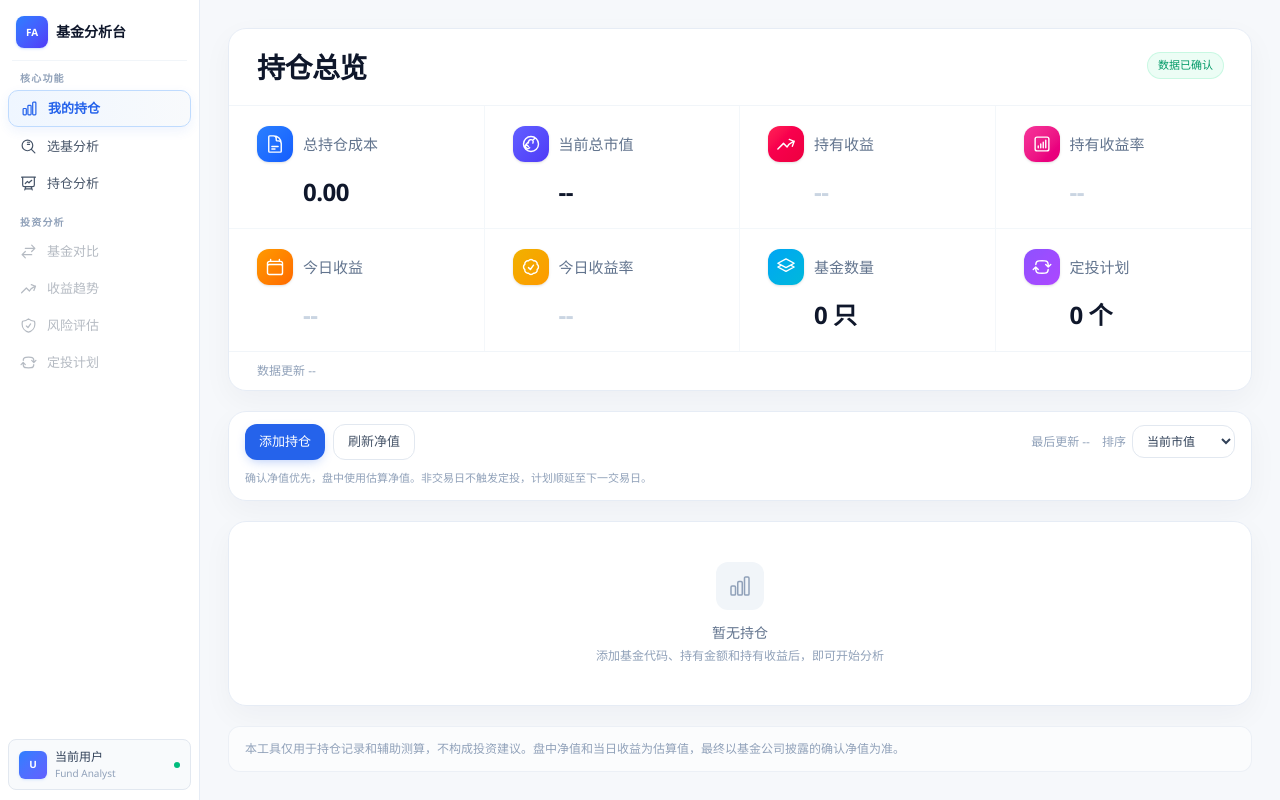
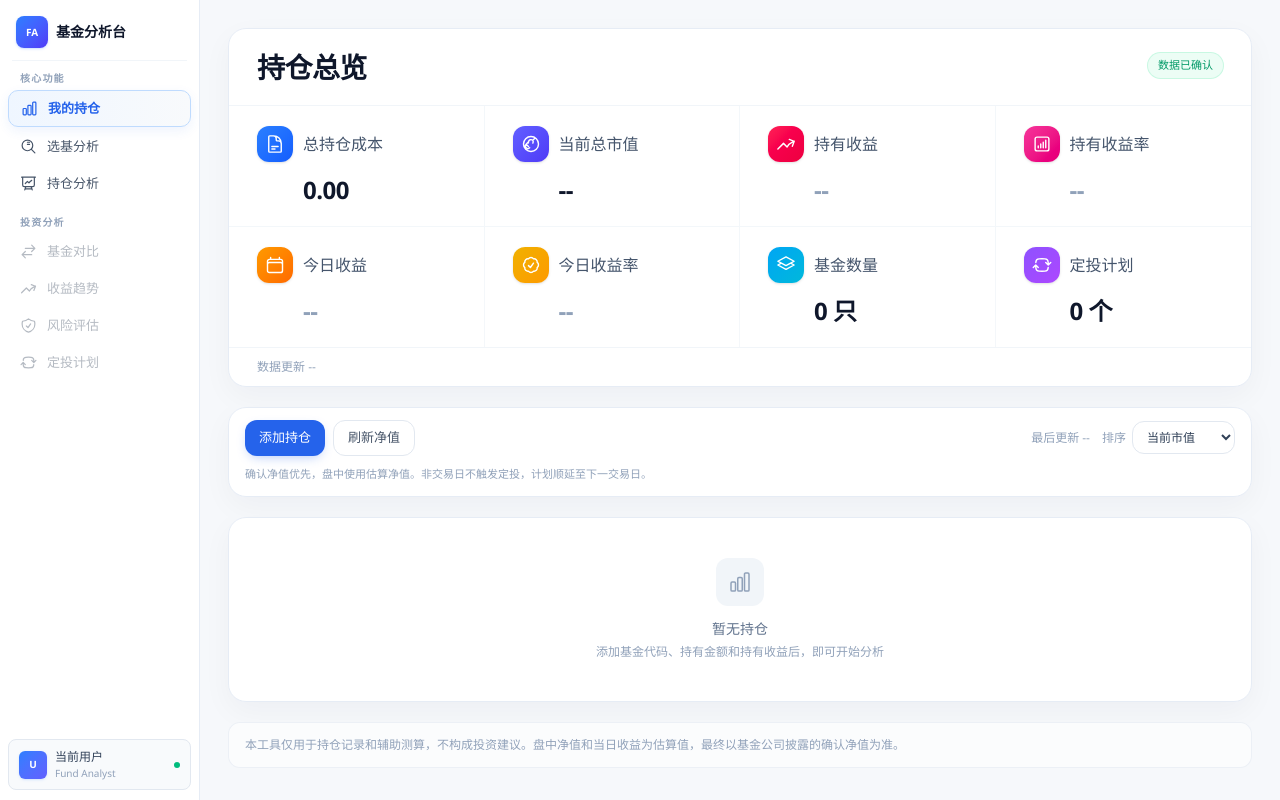
Before and after one commit to Wcoder03/fund-visualizer, a React (Vite) app: page / in a window 1280 px wide. Built offline with nearby package versions, Linux system fonts and the light colour scheme.

Commit message:
fix: 持仓总览指标字体比例调整
label: 15px/slate-500 → 16px/slate-600/leading-6，更清晰可读
value: 保持 24px/bold，间距 mt-3.5 → mt-3 更紧凑
空值: text-slate-300 → text-slate-400，更易辨识

```diff
--- a/src/components/HoldingSummary.tsx
+++ b/src/components/HoldingSummary.tsx
@@ -73,7 +73,7 @@ export default function HoldingSummary({ holdings, snapshotsByFundCode = {}, las
   // 定投计划 — repeat/循环
   const iconDca = <svg className="h-5 w-5" fill="none" stroke="currentColor" viewBox="0 0 24 24" strokeWidth={1.7}><path strokeLinecap="round" strokeLinejoin="round" d="M19.5 12c0-1.232-.046-2.453-.138-3.662a4.006 4.006 0 00-3.7-3.7 48.678 48.678 0 00-7.324 0 4.006 4.006 0 00-3.7 3.7c-.017.22-.032.441-.046.662M19.5 12l3-3m-3 3l-3-3m-12 3c0 1.232.046 2.453.138 3.662a4.006 4.006 0 003.7 3.7 48.656 48.656 0 007.324 0 4.006 4.006 0 003.7-3.7c.017-.22.032-.441.046-.662M4.5 12l3 3m-3-3l-3 3" /></svg>;
 
-  const emptyVal = <span className="text-slate-300">--</span>;
+  const emptyVal = <span className="text-slate-400">--</span>;
 
   const stats: StatItem[] = [
     { label: '总持仓成本', value: formatMoney(totalCost) || emptyVal, icon: iconCost, color: 'from-blue-500 to-blue-600' },
@@ -109,9 +109,9 @@ export default function HoldingSummary({ holdings, snapshotsByFundCode = {}, las
               <span className={`flex h-9 w-9 shrink-0 items-center justify-center rounded-xl bg-gradient-to-br ${stat.color} text-white shadow-sm`}>
                 {stat.icon}
               </span>
-              <span className="text-[15px] font-medium text-slate-500">{stat.label}</span>
+              <span className="text-[16px] font-medium text-slate-600 leading-6">{stat.label}</span>
             </div>
-            <div className="mt-3.5 pl-[46px] text-[24px] font-bold leading-8 tracking-tight text-slate-900 tabular-nums" style={{ letterSpacing: '-0.02em' }}>
+            <div className="mt-3 pl-[46px] text-[24px] font-bold leading-8 tracking-tight text-slate-900 tabular-nums" style={{ letterSpacing: '-0.02em' }}>
               {stat.value}
             </div>
           </div>
```
